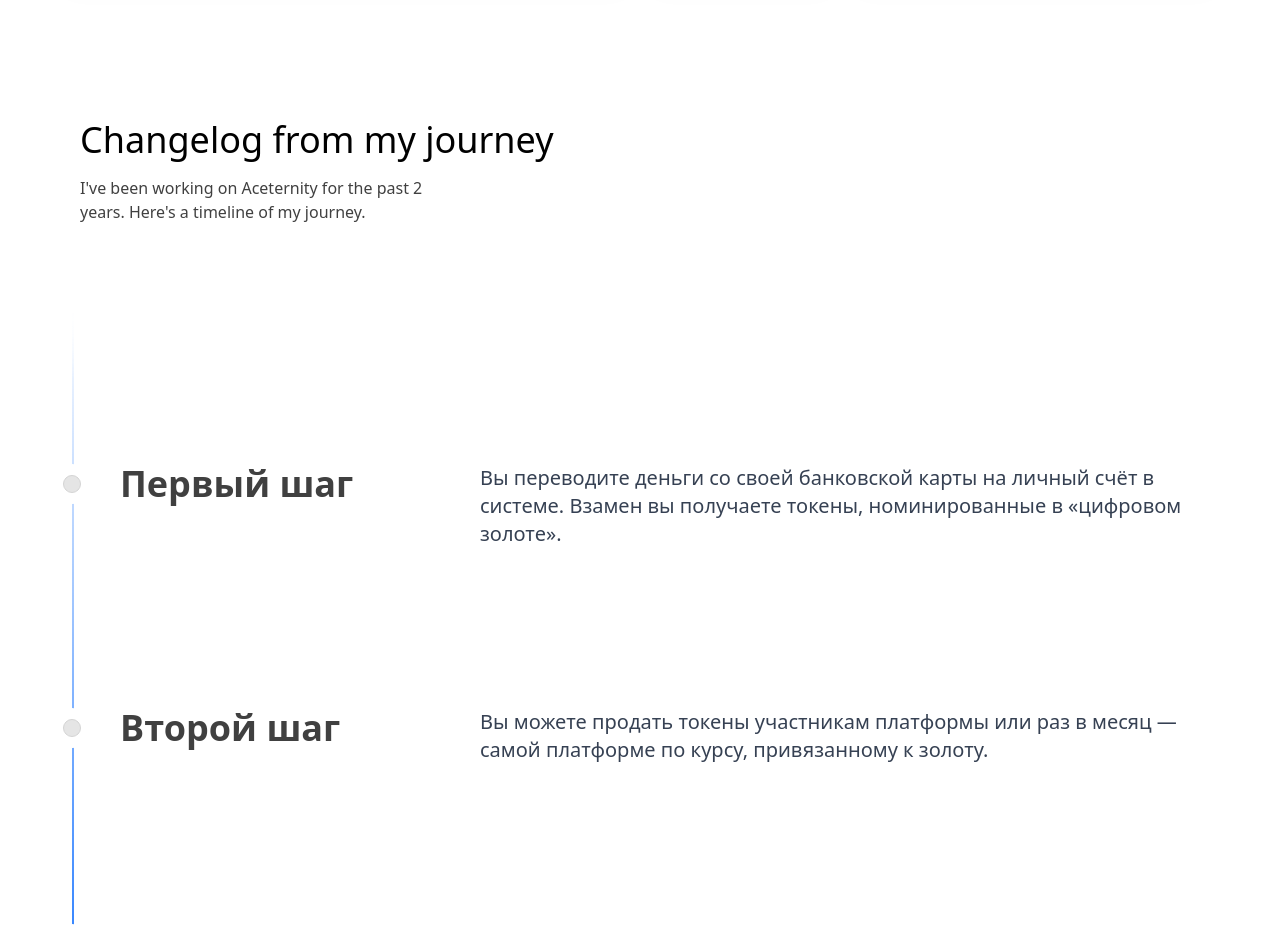
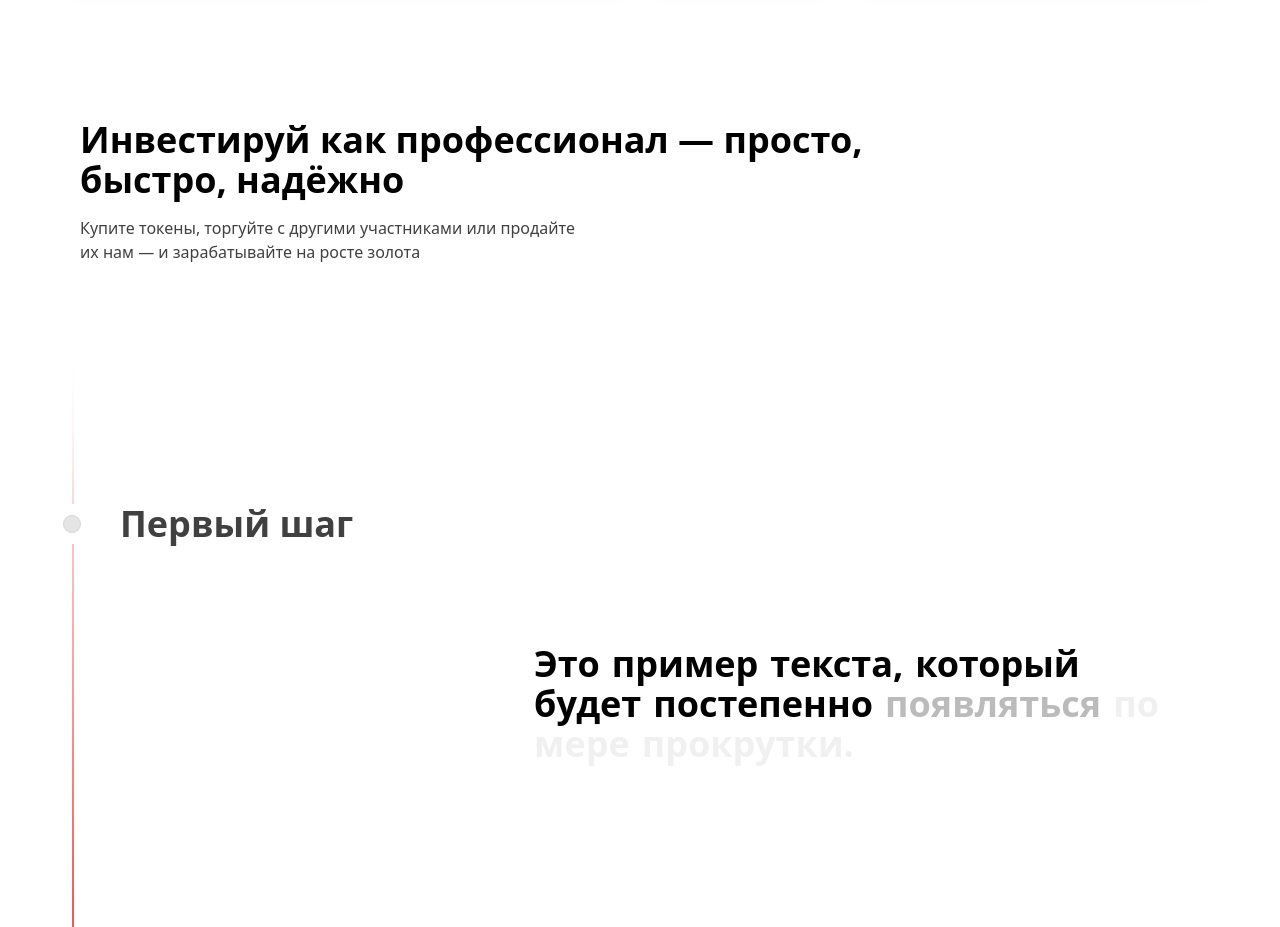
Before and after one commit to vnrnesia/kalita, a Next.js app: page / in a window 1280 px wide. Shown: the part 1480-2407 px from the top of the page. Built offline with nearby package versions, Linux system fonts and the light colour scheme.

Commit message:
classes added.

```diff
--- a/app/components/custom/CtaCard.jsx
+++ b/app/components/custom/CtaCard.jsx
@@ -3,7 +3,7 @@ import { InteractiveHoverButton } from "@/app/components/magicui/interactive-hov
 
 const CtaCard = () => {
   return (
-    <div className="max-w-xs md:max-w-7xl mx-auto  bg-gradient-to-r from-neutral-900 via-[#862828] to-[#f73545]  rounded-2xl p-8 flex flex-col md:flex-row items-center justify-between gap-8">
+    <div className="max-w-xs md:max-w-7xl mx-auto h-[400px]  bg-gradient-to-r from-neutral-900 via-[#862828] to-[#f73545]  rounded-2xl p-8 flex flex-col md:flex-row items-center justify-between gap-8">
       <div className="max-w-2xl">
         <h2 className="text-3xl md:text-4xl text-gray-100 font-bold mb-4">
           Начните бесплатно
--- /dev/null
+++ b/app/components/custom/Earn.tsx
@@ -0,0 +1,38 @@
+import TypewriterTicker from "../magicui/typewriter-effect";
+import { NumberTicker } from "../magicui/number-ticker";
+
+export default function Example() {
+  return (
+    <div className="flex flex-col items-center space-y-6 p-4">
+      <TypewriterTicker />
+      <div className="flex flex-row justify-center gap-12">
+
+        <div className="flex flex-col items-start">
+          <NumberTicker
+            value={45000}
+            className="text-8xl font-bold"
+            style={{ color: '#862828' }}
+          />
+          <p className="text-gray-700 text-lg mt-2 text-left">Клиенты</p>
+        </div>
+         <div className="flex flex-col items-start">
+          <NumberTicker
+            value={27}
+            className="text-8xl font-bold"
+            style={{ color: '#862828' }}
+
+          />
+          <p className="text-gray-700 text-lg mt-2 text-left">Партнёры</p>
+        </div>
+        <div className="flex flex-col items-start">
+          <NumberTicker
+            value={40000}
+            className="text-8xl font-bold"
+            style={{ color: '#862828' }}
+          />
+          <p className="text-gray-700 text-lg mt-2 text-left">Отзывы</p>
+        </div>
+      </div>
+    </div>
+  );
+}
--- /dev/null
+++ b/app/components/magicui/number-ticker.tsx
@@ -0,0 +1,68 @@
+"use client";
+
+import { useInView, useMotionValue, useSpring } from "motion/react";
+import { ComponentPropsWithoutRef, useEffect, useRef } from "react";
+
+import { cn } from "@/lib/utils";
+
+interface NumberTickerProps extends ComponentPropsWithoutRef<"span"> {
+  value: number;
+  startValue?: number;
+  direction?: "up" | "down";
+  delay?: number;
+  decimalPlaces?: number;
+}
+
+export function NumberTicker({
+  value,
+  startValue = 0,
+  direction = "up",
+  delay = 0,
+  className,
+  decimalPlaces = 0,
+  ...props
+}: NumberTickerProps) {
+  const ref = useRef<HTMLSpanElement>(null);
+  const motionValue = useMotionValue(direction === "down" ? value : startValue);
+  const springValue = useSpring(motionValue, {
+    damping: 60,
+    stiffness: 100,
+  });
+  const isInView = useInView(ref, { once: true, margin: "0px" });
+
+  useEffect(() => {
+    if (isInView) {
+      const timer = setTimeout(() => {
+        motionValue.set(direction === "down" ? startValue : value);
+      }, delay * 1000);
+      return () => clearTimeout(timer);
+    }
+  }, [motionValue, isInView, delay, value, direction, startValue]);
+
+  useEffect(
+    () =>
+      springValue.on("change", (latest) => {
+        if (ref.current) {
+          ref.current.textContent = Intl.NumberFormat("en-US", {
+            minimumFractionDigits: decimalPlaces,
+            maximumFractionDigits: decimalPlaces,
+            useGrouping: false, // Virgül (binlik ayırıcı) olmaması için
+          }).format(Number(latest.toFixed(decimalPlaces)));
+        }
+      }),
+    [springValue, decimalPlaces],
+  );
+
+  return (
+    <span
+      ref={ref}
+      className={cn(
+        "inline-block tabular-nums tracking-wider text-black dark:text-white",
+        className,
+      )}
+      {...props}
+    >
+      {startValue}
+    </span>
+  );
+}
--- /dev/null
+++ b/app/components/magicui/text-reveal.tsx
@@ -0,0 +1,70 @@
+"use client";
+
+import { motion, MotionValue, useScroll, useTransform } from "motion/react";
+import { ComponentPropsWithoutRef, FC, ReactNode, useRef } from "react";
+import { cn } from "@/lib/utils";
+
+export interface TextRevealProps extends ComponentPropsWithoutRef<"div"> {
+  children: string;
+}
+
+export const TextReveal: FC<TextRevealProps> = ({ children, className }) => {
+  const targetRef = useRef<HTMLDivElement | null>(null);
+  const { scrollYProgress } = useScroll({
+    target: targetRef,
+    offset: ["start end", "end start"], // Adjusted offset for smoother animation
+  });
+
+  if (typeof children !== "string") {
+    throw new Error("TextReveal: children must be a string");
+  }
+
+  const words = children.split(" ");
+
+  return (
+    <div ref={targetRef} className={cn("relative z-0 h-[50vh]", className)}>
+      <div
+        className={
+          "sticky top-0 mx-auto flex h-[50vh] max-w-4xl items-center bg-transparent px-[1rem] py-[2rem]"
+        }
+      >
+        <span
+          className={
+            "flex flex-wrap p-4 text-xl font-bold text-black/20 dark:text-white/20 md:p-6 md:text-2xl lg:p-8 lg:text-3xl xl:text-4xl"
+          }
+        >
+          {words.map((word, i) => {
+            const start = i / words.length;
+            const end = start + 0.8 / words.length; // Slightly reduce end range for smoother transitions
+            return (
+              <Word key={i} progress={scrollYProgress} range={[start, end]}>
+                {word}
+              </Word>
+            );
+          })}
+        </span>
+      </div>
+    </div>
+  );
+};
+
+interface WordProps {
+  children: ReactNode;
+  progress: MotionValue<number>;
+  range: [number, number];
+}
+
+const Word: FC<WordProps> = ({ children, progress, range }) => {
+  const opacity = useTransform(progress, range, [0, 1]);
+  return (
+    <span className="relative mx-1 lg:mx-1.5">
+      <span className="absolute opacity-30">{children}</span>
+      <motion.span
+        style={{ opacity }}
+        className="text-black dark:text-white"
+      >
+        {children}
+      </motion.span>
+    </span>
+  )
+};
--- a/app/components/magicui/timeline.tsx
+++ b/app/components/magicui/timeline.tsx
@@ -34,16 +34,16 @@ export const Timeline = ({ data }: { data: TimelineEntry[] }) => {
 
   return (
     <div
-      className="w-full bg-white dark:bg-neutral-950 font-sans md:px-10"
+      className="max-w-7xl mx-auto w-full bg-white dark:bg-neutral-950 font-sans md:px-10"
       ref={containerRef}
     >
       <div className="max-w-7xl mx-auto py-20 px-4 md:px-8 lg:px-10">
-        <h2 className="text-lg md:text-4xl mb-4 text-black dark:text-white max-w-4xl">
-          Changelog from my journey
+        <h2 className="text-lg font-bold md:text-4xl mb-4 text-black dark:text-white max-w-4xl">
+          Инвестируй как профессионал — просто, быстро, надёжно
         </h2>
-        <p className="text-neutral-700 dark:text-neutral-300 text-sm md:text-base max-w-sm">
-          I&apos;ve been working on Aceternity for the past 2 years. Here&apos;s
-          a timeline of my journey.
+        <p className="text-neutral-700 dark:text-neutral-300 text-lg md:text-base max-w-lg">
+          Купите токены, торгуйте с другими участниками или продайте их нам — и
+          зарабатывайте на росте золота
         </p>
       </div>
 
@@ -81,7 +81,7 @@ export const Timeline = ({ data }: { data: TimelineEntry[] }) => {
               height: heightTransform,
               opacity: opacityTransform,
             }}
-            className="absolute inset-x-0 top-0  w-[2px] bg-gradient-to-t from-purple-500 via-blue-500 to-transparent from-[0%] via-[10%] rounded-full"
+            className="absolute inset-x-0 top-0 w-[2px] bg-gradient-to-t from-red-900 via-red-600 to-transparent rounded-full"
           />
         </div>
       </div>
--- a/app/components/magicui/timelinedata.tsx
+++ b/app/components/magicui/timelinedata.tsx
@@ -1,20 +1,26 @@
 import React from "react";
+import { TextReveal } from "./text-reveal";
+
 
 export const timelineData = [
   {
     title: "Первый шаг ",
-    content: <p className="text-xl text-gray-700 ">Вы переводите деньги со своей банковской карты на личный счёт в системе. Взамен вы получаете токены, номинированные в «цифровом золоте».</p>,
+    content: <TextReveal>
+        Это пример текста, который будет постепенно появляться по мере прокрутки.
+      </TextReveal>,
   },
   {
     title: "Второй шаг",
     content: (
-      <p className="text-xl text-gray-700 ">
-        Вы можете продать токены участникам платформы или раз в месяц — самой платформе по курсу, привязанному к золоту.
-      </p>
+     <TextReveal>
+        Это пример текста, который будет постепенно появляться по мере прокрутки.
+      </TextReveal>
     ),
   },
   {
     title: "Третий шаг ",
-    content: <p className="text-xl text-gray-700 ">Получите деньги сразу или доход до 10% от роста золота раз в месяц.</p>,
+    content: <TextReveal>
+        Это пример текста, который будет постепенно появляться по мере прокрутки.
+      </TextReveal>
   },
 ];
--- a/app/page.tsx
+++ b/app/page.tsx
@@ -5,7 +5,8 @@ import BentoGridStateful from "./components/magicui/BentoGridStateful";
 import Testimonals from "./components/custom/Testimonals";
 import CtaCard from "./components/custom/CtaCard";
 import Footer from "./components/custom/Footer";
-import Ticker from "./components/custom/Ticker";
+
+import Earn from "./components/custom/Earn";
 import { Timeline } from "./components/magicui/timeline";
 import { timelineData } from "./components/magicui/timelinedata";
 
@@ -24,9 +25,14 @@ export default function Home() {
 
       <BentoGridStateful />
       <Timeline data={timelineData} />
-      <Testimonals />
-      <CtaCard />
-      <Ticker />
+      <div className="md:pt-24">
+        <Testimonals />
+      </div>
+      <div className="md:py-24">
+        <CtaCard />
+      </div>
+      <Earn/>
+
       <div className="pt-24">
         <Footer />
       </div>
```
